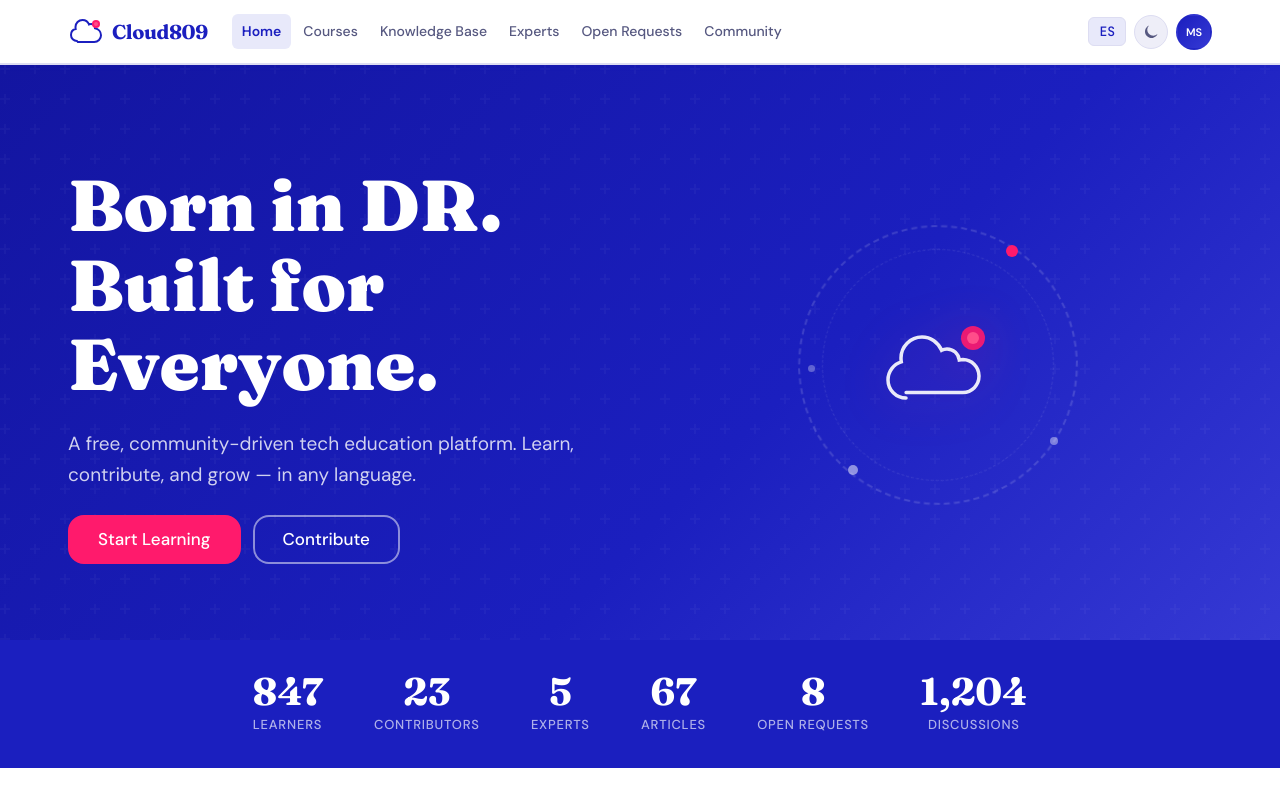
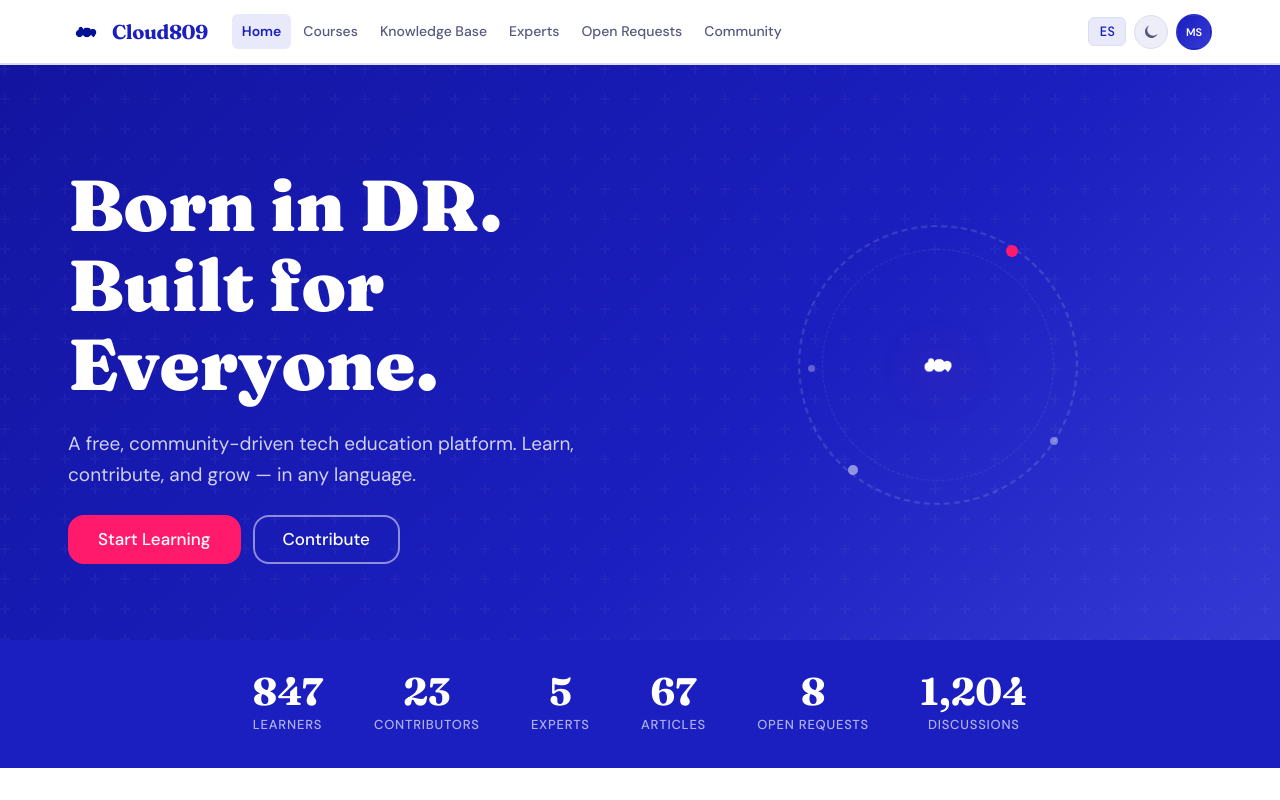
Before and after one commit to sarahluz/v1, a website built with Vite: page index.html in a window 1280 px wide. Shown: the top 800 px of the page. Built offline with nearby package versions, Linux system fonts and the light colour scheme; files whose address does not match are found by name.

Commit message:
Replace placeholder logo SVGs with real logo.png across nav, hero, and landing page
- SPA nav: img with import.meta.env.BASE_URL path; inverted in dark mode
- SPA hero: img with brightness(0) invert(1) + pink drop-shadow
- landing.html + docs/index.html: nav and footer SVGs replaced; always inverted on dark bg
- docs/logo.png: logo copied for GitHub Pages deploy
- CSS: .logo-img (36px nav), .hero__logo-img (48px), .footer-logo (20px)
- package.json: add deploy script

Co-Authored-By: Claude Sonnet 4.6 <noreply@anthropic.com>

```diff
--- a/package.json
+++ b/package.json
@@ -5,7 +5,8 @@
   "scripts": {
     "dev": "vite",
     "build": "vite build",
-    "preview": "vite preview"
+    "preview": "vite preview",
+    "deploy": "git push origin main"
   },
   "devDependencies": {
     "vite": "^5.4.0"
--- a/src/components/nav.js
+++ b/src/components/nav.js
@@ -10,7 +10,7 @@ export function renderNav() {
     <nav class="nav">
       <div class="nav__inner">
         <a class="nav__logo" data-route="/" href="#/">
-          ${_logoSVG()}
+          <img src="${import.meta.env.BASE_URL}logo.png" alt="Cloud809" class="logo-img" />
           <span class="nav__brand">Cloud809</span>
         </a>
 
@@ -162,13 +162,3 @@ function _sunIcon() {
     <line x1="11.54" y1="4.46" x2="12.95" y2="3.05"/>
   </svg>`
 }
-
-function _logoSVG() {
-  return `
-    <svg class="nav__logo-icon" width="36" height="26" viewBox="0 0 36 26" fill="none" xmlns="http://www.w3.org/2000/svg" aria-hidden="true">
-      <path d="M9 22C5.686 22 3 19.314 3 16C3 13.1 4.993 10.677 7.7 10.1C7.568 9.415 7.5 8.716 7.5 8C7.5 4.134 10.634 1 14.5 1C17.48 1 20.016 2.857 21.07 5.5C21.647 5.18 22.306 5 23 5C25.21 5 27 6.79 27 9C27 9.07 26.998 9.14 26.993 9.21C30.354 9.77 33 12.68 33 16.2C33 19.952 30.007 23 26.255 23H9.745" stroke="#1B1FBF" stroke-width="2" stroke-linecap="round" fill="none"/>
-      <circle cx="28" cy="5" r="4" fill="#FF1A6C"/>
-      <circle cx="28" cy="5" r="2" fill="#FF4D8A"/>
-    </svg>
-  `
-}
--- a/src/pages/home.js
+++ b/src/pages/home.js
@@ -30,11 +30,7 @@ export function render() {
               <div class="hero__globe-ring"></div>
               <div class="hero__globe-ring-2"></div>
               <div class="hero__center-logo">
-                <svg class="hero__logo-large" width="120" height="90" viewBox="0 0 120 90" fill="none" xmlns="http://www.w3.org/2000/svg" aria-hidden="true">
-                  <path d="M28 78C18.06 78 10 69.94 10 60C10 51.5 15.6 44.3 23.3 41.9C23.1 40.6 23 39.3 23 38C23 26.4 32.4 17 44 17C52.8 17 60.3 22.5 63.6 30.3C65.2 29.4 67 28.9 69 28.9C75.3 28.9 80.4 33.7 81.3 39.9C82.5 39.7 83.7 39.6 84.9 39.6C93.9 39.8 101 47 101 56.1C101 65.2 93.9 72.4 84.9 72.4H28.1" stroke="rgba(255,255,255,0.9)" stroke-width="3.5" stroke-linecap="round" fill="none"/>
-                  <circle cx="95" cy="18" r="12" fill="#FF1A6C" opacity="0.9"/>
-                  <circle cx="95" cy="18" r="6" fill="#FF4D8A"/>
-                </svg>
+                <img src="${import.meta.env.BASE_URL}logo.png" alt="" class="logo-img hero__logo-img" aria-hidden="true" />
               </div>
               <div class="hero__flag-dots">
                 <span class="hero__dot"></span>
--- a/src/styles/components.css
+++ b/src/styles/components.css
@@ -529,6 +529,15 @@
   flex-shrink: 0;
 }
 .nav__logo-icon { flex-shrink: 0; }
+.logo-img {
+  display: block;
+  width: auto;
+  flex-shrink: 0;
+  height: 36px;
+}
+[data-theme="dark"] .nav .logo-img {
+  filter: brightness(0) invert(1);
+}
 .nav__brand {
   font-family: var(--font-display);
   font-size: 1.25rem;
--- a/src/styles/layout.css
+++ b/src/styles/layout.css
@@ -97,8 +97,9 @@
   align-items: center;
   justify-content: center;
 }
-.hero__logo-large {
-  filter: drop-shadow(0 4px 24px rgba(255,26,108,0.4));
+.hero__logo-img {
+  height: 48px;
+  filter: brightness(0) invert(1) drop-shadow(0 4px 24px rgba(255,26,108,0.4));
 }
 .hero__flag-dots {
   position: absolute;
```
Also changed, not shown: docs/index.html (+11 -9 lines), landing.html (+11 -9 lines), docs/logo.png (added).
